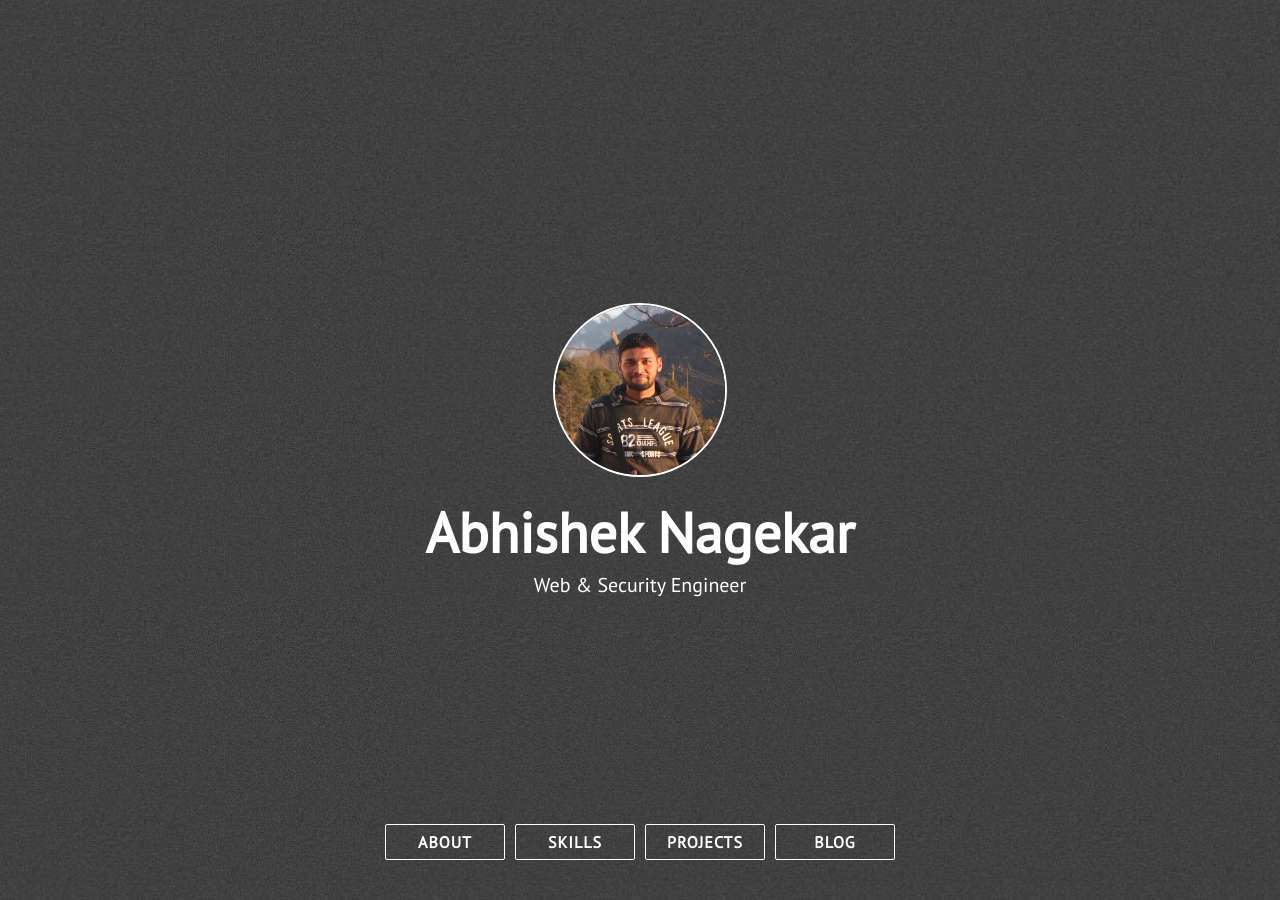
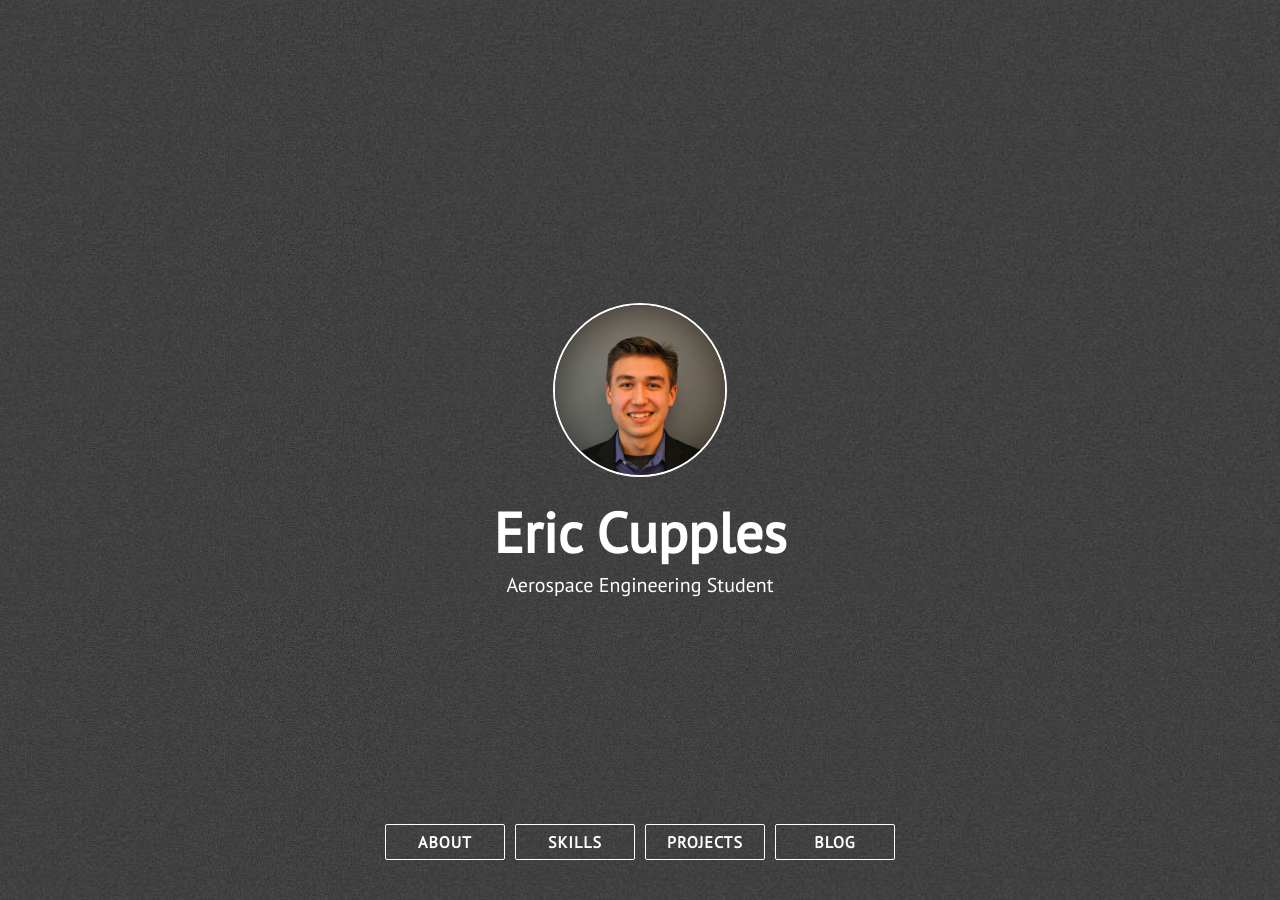
Before and after one commit to Eric-Cupples/Eric-Cupples.github.io, a Jekyll site: the page built from index.html, in a window 1280 px wide and 900 px high. Built offline with Jekyll 4.4.1, drawn with Linux system fonts in a browser that asks for light colours; nearby versions of some CDN libraries; some of the changed text lies outside the part shown.

Commit message:
Header and PP Picture Update

```diff
--- a/_config.yml
+++ b/_config.yml
@@ -1,18 +1,18 @@
-title: Abhishek Nagekar
-description: Web & Security Engineer
-site_title: '@abhn - Abhishek Nagekar'
+title: Eric Cupples
+description: Aerospace Engineering Student
+site_title: 'Eric Cupples - Portfolio'
 
 # Build settings
 markdown: kramdown
 exclude: [vendor/ruby]
 
 # Personalization
-github_username: abhn
+github_username: Eric-Cupples
 blog_url: https://www.nagekar.com
 email: abhishek@nagekar.com
-keybase_username: abhn
-twitter_username: abhn_
-reddit_username: abhn
+keybase_username: Eric-Cupples
+twitter_username: Eric-Cupples
+reddit_username: Eric-Cupples
 
 # absolute or relative
 profile_picture: assets/images/pp.jpg
```
Also changed, not shown: assets/images/pp.jpg.
